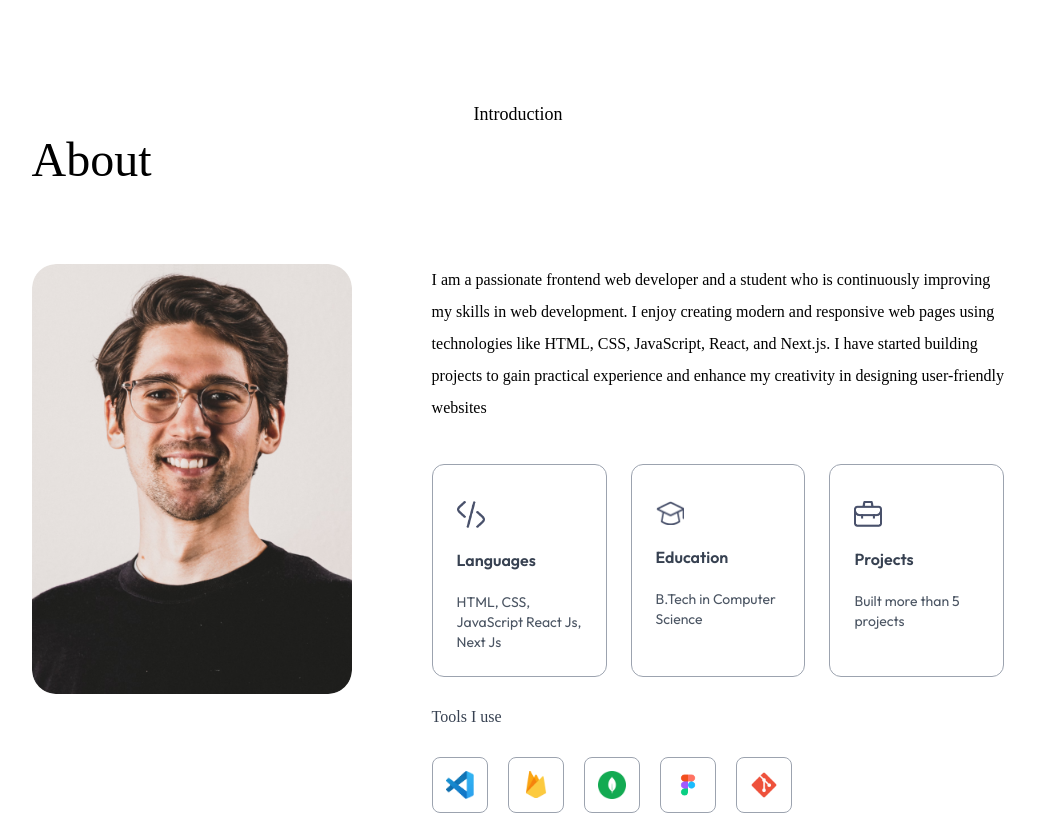
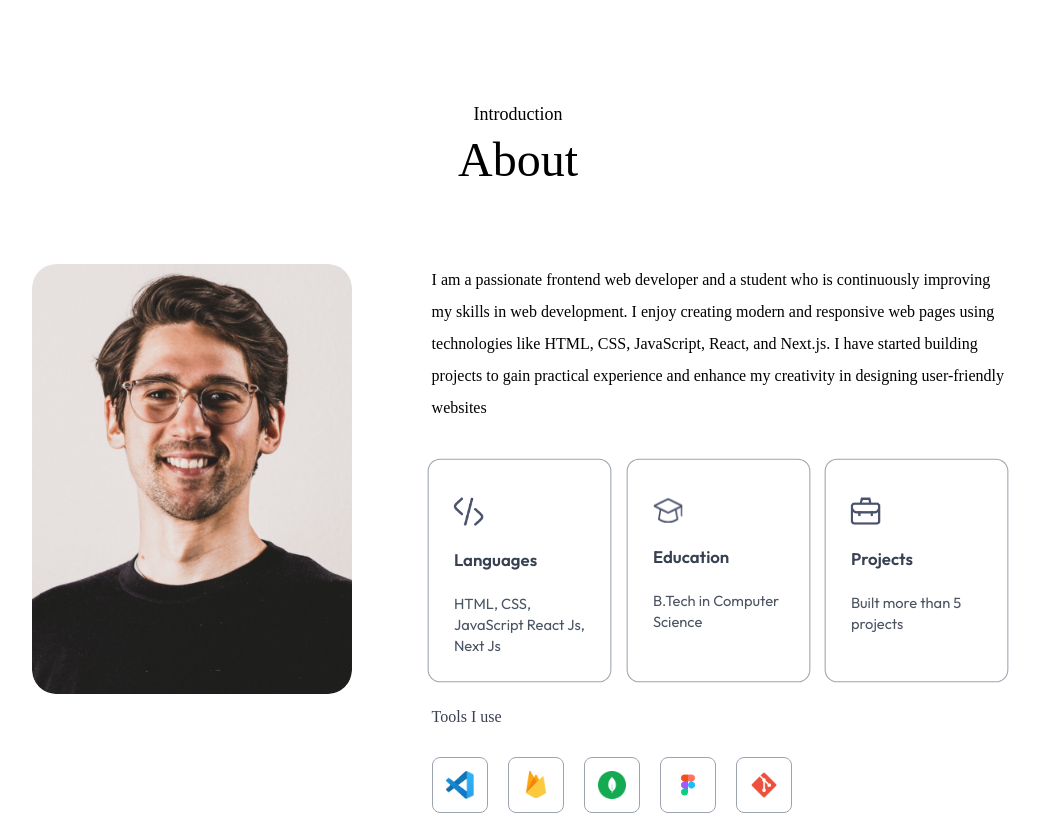
Before and after one commit to SiLEnT-24/webfolio, a Next.js app: page / in a window 1280 px wide. Shown: the part 740-1555 px from the top of the page, without its empty margins (122-1162 px from the left). Built offline with nearby package versions, Linux system fonts and the light colour scheme; a web font is replaced by a local one.

Commit message:
Add motion animations to About component for enhanced user engagement

```diff
--- a/app/components/About.jsx
+++ b/app/components/About.jsx
@@ -3,55 +3,102 @@ import {assets} from '@/assets/assets'
 import Image from 'next/image'
 import { infoList } from '@/assets/assets'
 import { toolsData } from '@/assets/assets'
+import { motion } from "motion/react"
 
 const About = ({isDarkMode}) => {
     return(
-        <div id="about" className='w-full px-[12%] py-10 scroll-mt-20'>
-            <h4 className='text-center mb-2 text-lg font-Ovo'>
-            Introduction</h4>
-            <h2 className='text-centr text-5xl font-Ovo'>
-            About</h2>
+        <motion.div
+            initial={{opacity: 0}}
+            whileInView={{opacity: 1}}
+            transiton={{duration: 1}}
+            id="about" className='w-full px-[12%] py-10 scroll-mt-20'>
 
-            <div className='flex w-full flex-col lg:flex-row items-start gap-20 my-20'>
-                <div className='w-64 sm:w-80 rounded-3xl max-w-none'>
+            <motion.h4
+            initial={{opacity: 0, y:-20}}
+            whileInView={{opacity: 1, y: 0}}
+            transition={{duration: 0.5, delay:0.3}}
+            className='text-center mb-2 text-lg font-Ovo'>
+            Introduction</motion.h4>
+
+            <motion.h2
+            initial={{opacity: 0, y:-20}}
+            whileInView={{opacity: 1, y: 0}}
+            transition={{duration: 0.5, delay: 0.5}}
+            className='text-center text-5xl font-Ovo'>
+            About</motion.h2>
+
+            <motion.div
+            initial={{opacity: 0}}
+            whileInView={{opacity: 1}}
+            transition={{duration: 0.8}}
+            className='flex w-full flex-col lg:flex-row items-start gap-20 my-20'>
+
+                <motion.div
+                    initial={{opacity: 0, scale: 0.9}}
+                    whileInView={{opacity: 1, scale: 1}}
+                    transition={{duration: 0.6}}
+                    className='w-64 sm:w-80 rounded-3xl max-w-none'>
                     <Image src={assets.user_image} alt="user" className='w-full rounded-3xl' />
-                </div>
-                <div className='flex-1'>
+                </motion.div>
+
+                <motion.div
+                     initial={{opacity: 0}}
+                     whileInView={{opacity: 1}}
+                     transition={{duration: 0.6, delay: 0.8}}
+                     className='flex-1'>
                      <p className='mb-10 max-w-2xl font-Ovo'>
                         I am a passionate frontend web developer and a student who is continuously improving my skills in web development.
                         I enjoy creating modern and responsive web pages using technologies like HTML, CSS, JavaScript, React, and Next.js.
                         I have started building projects to gain practical experience and enhance my creativity in designing user-friendly websites
                     </p>
 
-                     <ul className='grid grid-cols-1 sm:grid-cols-3 gap-6 max-w-2xl'>
+                     <motion.ul
+                     initial={{opacity: 0}}
+                     whileInView={{opacity: 1}}
+                     transition={{duration: 0.8, delay: 1}}
+                     className='grid grid-cols-1 sm:grid-cols-3 gap-6 max-w-2xl'>
                         {infoList.map(({icon, iconDark, title, description},
                          index)=>(
-                            <li className='border-[0.5px] border-gray-400
+                            <motion.li
+                            whileInView={{scale: 1.05}}
+                            className='border-[0.5px] border-gray-400
                              rounded-xl p-6 cursor-pointer hover:bg-lightHover
                              hover:-translate-y-1 duration-500 hover:shadow-black dark:border-white dark:hover:shadow-white dark:hover:bg-darkHover/50'
                             key={index}>
                             <Image src={isDarkMode ? iconDark : icon} alt={title} className='w-7 mt-3' />
                             <h3 className='my-4 font-semibold text-gray-700 dark:text-white'>{title}</h3>
                             <p className='text-gray-600 text-sm dark:text-white/80'>{description}</p>
-                            </li>
+                            </motion.li>
                          ))}
 
-                    </ul>
-                    <h4 className='my-6 text-gray-700 font-Ovo dark:text-white/80'>Tools I use</h4>
-                    <ul className='flex items-center gap-3 sm:gap-5'>
+                    </motion.ul>
+
+                    <motion.h4
+                    initial={{y: 20, opacity: 0}}
+                    whileInView={{y: 0, opacity: 1}}
+                    transition={{delay: 1.3, duration: 0.5}}
+                    className='my-6 text-gray-700 font-Ovo dark:text-white/80'>Tools I use</motion.h4>
+
+                    <motion.ul
+                    initial={{ opacity: 0}}
+                    whileInView={{ opacity: 1}}
+                    transition={{delay: 1.5, duration: 0.6}}
+                    className='flex items-center gap-3 sm:gap-5'>
                         {toolsData.map((tool, index)=>(
-                            <li className='flex items-center justify-center w-12
+                            <motion.li
+                            whileHover={{scale: 1.05}}
+                            className='flex items-center justify-center w-12
                              sm:w-14 aspect-square border border-gray-400
                             rounded-lg cursor-pointer hover:-translate-y-1 duration-500'
                              key={index}>
                                 <Image src={tool} alt="Tool"
                                 className='w-5 sm:w-7' />
-                            </li>
+                            </motion.li>
                         ))}
-                    </ul>
-                </div>
-            </div>
-        </div>
+                    </motion.ul>
+                </motion.div>
+            </motion.div>
+        </motion.div>
     )
 }
 
```
